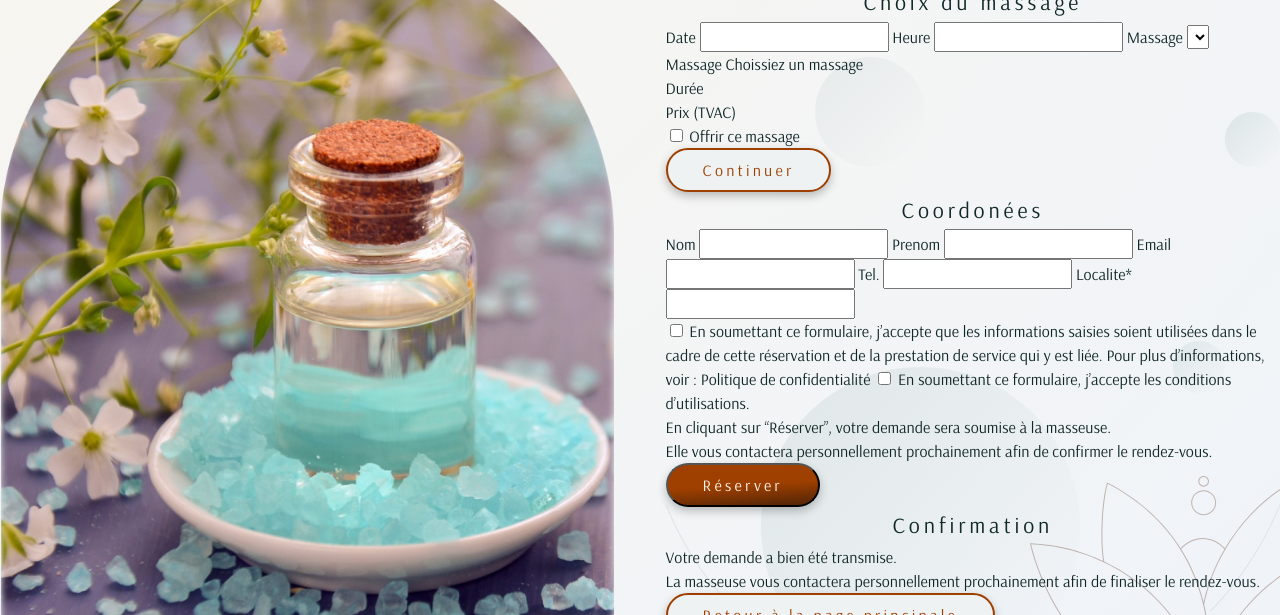
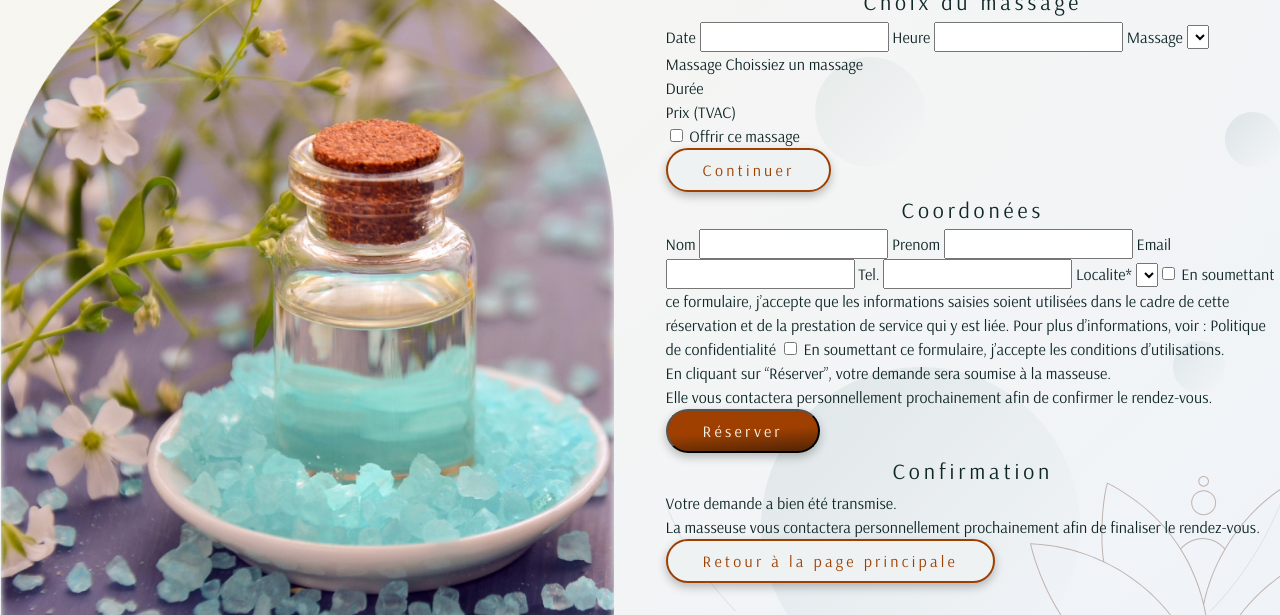
Before and after one commit to WandoCode/la-parenthese-website, a website built with Parcel: page reservation.html in a window 1280 px wide. Shown: the part 185-800 px from the top of the page. Built offline with nearby package versions, Linux system fonts and the light colour scheme; what air-datepicker, choices.js would draw is missing.

Commit message:
Add a searchable select field to find a localite

```diff
--- a/options.ts
+++ b/options.ts
@@ -1,4 +1,4 @@
-import { Choice } from 'choices.js'
+import { Choice, Item } from 'choices.js'
 
 interface ReservationOptions {
   startHour: number
@@ -8,6 +8,7 @@ interface ReservationOptions {
   defaultHour: number
   defaultMin: number
   massages: Choice[]
+  localites: Item[]
 }
 
 const reservationOptions: ReservationOptions = {
@@ -23,8 +24,46 @@ const reservationOptions: ReservationOptions = {
     { label: 'Power legs', value: 'massage2' },
     { label: 'Power legs + booty', value: 'massage3' },
   ],
+  localites: [
+    {
+      label: 'Belgique',
+      value: '',
+      choices: [
+        { label: 'Tournai', value: 'tournai' },
+        { label: 'Antoing', value: 'antoing' },
+        { label: 'Brunehaut', value: 'brunehaut' },
+        { label: 'Rumes', value: 'rumes' },
+        { label: 'Estaimpuis', value: 'estaimpuis' },
+        { label: 'Pecq', value: 'pecq' },
+        { label: 'Celles', value: 'celles' },
+      ],
+    },
+    {
+      label: 'France',
+      value: '',
+      choices: [
+        { label: 'Aix-en-Pévèle', value: 'aix-en-pevele' },
+        { label: 'Orchies', value: 'orchies' },
+        { label: 'Nomain', value: 'nomain' },
+        { label: 'Auchy-lez-Orchies', value: 'auchy-lez-orchies' },
+        { label: 'Mouchin', value: 'mouchin' },
+        { label: 'Bachy', value: 'bachy' },
+        { label: 'Wannehain', value: 'wannehain' },
+        { label: 'Corbieux', value: 'corbieux' },
+        { label: 'Genech', value: 'genech' },
+        { label: 'Camphin-en-Pévèle', value: 'camphin-en-pevele' },
+        { label: 'Bourghelles', value: 'bourghelles' },
+        { label: 'Cysoing', value: 'cysoing' },
+        { label: 'Bouvines', value: 'bouvines' },
+        { label: 'Baisieux', value: 'baisieux' },
+        { label: 'Willems', value: 'willems' },
+        { label: 'Chéreng', value: 'chereng' },
+      ],
+    },
+  ],
 }
 
 export { reservationOptions }
 // TODO: voir avec Charlotte les dates à rendre indisponibles
 // TODO: Voir avec Charlotte les heures à activer
+// TODO: Voir avec Charlotte pour qu'elle recherche les code postaux. Les mettre en 'value' pour qu'ils soient pris en compte lors de la recherche si l'utilisateur tape le CP au lieux de la commune
--- a/reservation.html
+++ b/reservation.html
@@ -105,7 +105,6 @@
                   <label for="massage">
                     Massage
                     <select name="massage" id="massage"></select>
-                    <!-- TODO: find a select: https://github.com/select2/select2 ou https://github.com/Choices-js/Choices -->
                   </label>
                 </div>
                 <div>
@@ -124,7 +123,7 @@
             </section>
             <section class="client-infos">
               <h2 class="h2 h2--section">Coordonées</h2>
-              <form class="client-infos__form">
+              <form class="client-infos__form" id="client-infos-form">
                 <div>
                   <label for="nom">
                     Nom
@@ -144,8 +143,7 @@
                   </label>
                   <label for="localite">
                     Localite*
-                    <input type="text" name="localite" id="localite" />
-                    <!-- TODO: utiliser le tag <datalist> (NON: on ne peut pas le styler normalement, trouver un module qui le remplace): https://www.npmjs.com/package/autocompleter ou https://github.com/Choices-js/Choices-->
+                    <select name="localite" id="localite" />
                   </label>
                 </div>
                 <div>
--- a/reservation.ts
+++ b/reservation.ts
@@ -10,9 +10,24 @@ const massageChoiceForm = document.getElementById(
   'massage-choice-form'
 ) as HTMLFormElement
 
+const customerDetailsForm = document.getElementById(
+  'client-infos-form'
+) as HTMLFormElement
+
 function main() {
   initDateTimePickers()
-  initSelectField()
+  initSelectMassageField()
+  initSelectLocalityField()
+}
+
+function initSelectLocalityField() {
+  const localiteEl = customerDetailsForm.elements['localite']
+
+  const choices = new Choices(localiteEl, {
+    choices: opts.localites,
+    allowHTML: false,
+    itemSelectText: '',
+  })
 }
 
 function initDateTimePickers() {
@@ -67,7 +82,7 @@ function getMassageFromURLParams() {
   return massage
 }
 
-function initSelectField() {
+function initSelectMassageField() {
   const selectEl = massageChoiceForm.elements['massage']
 
   const choices = new Choices(selectEl, {
```
